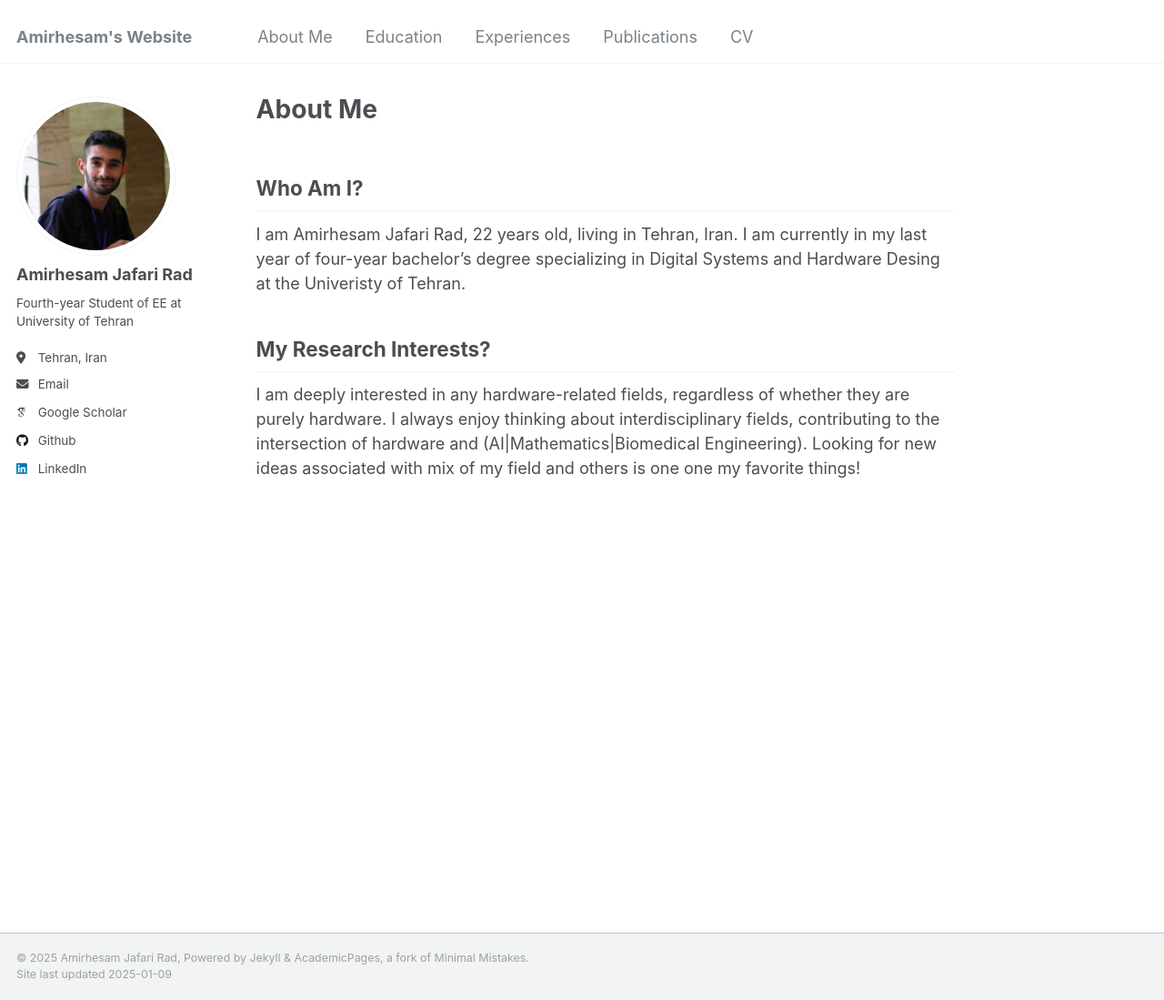
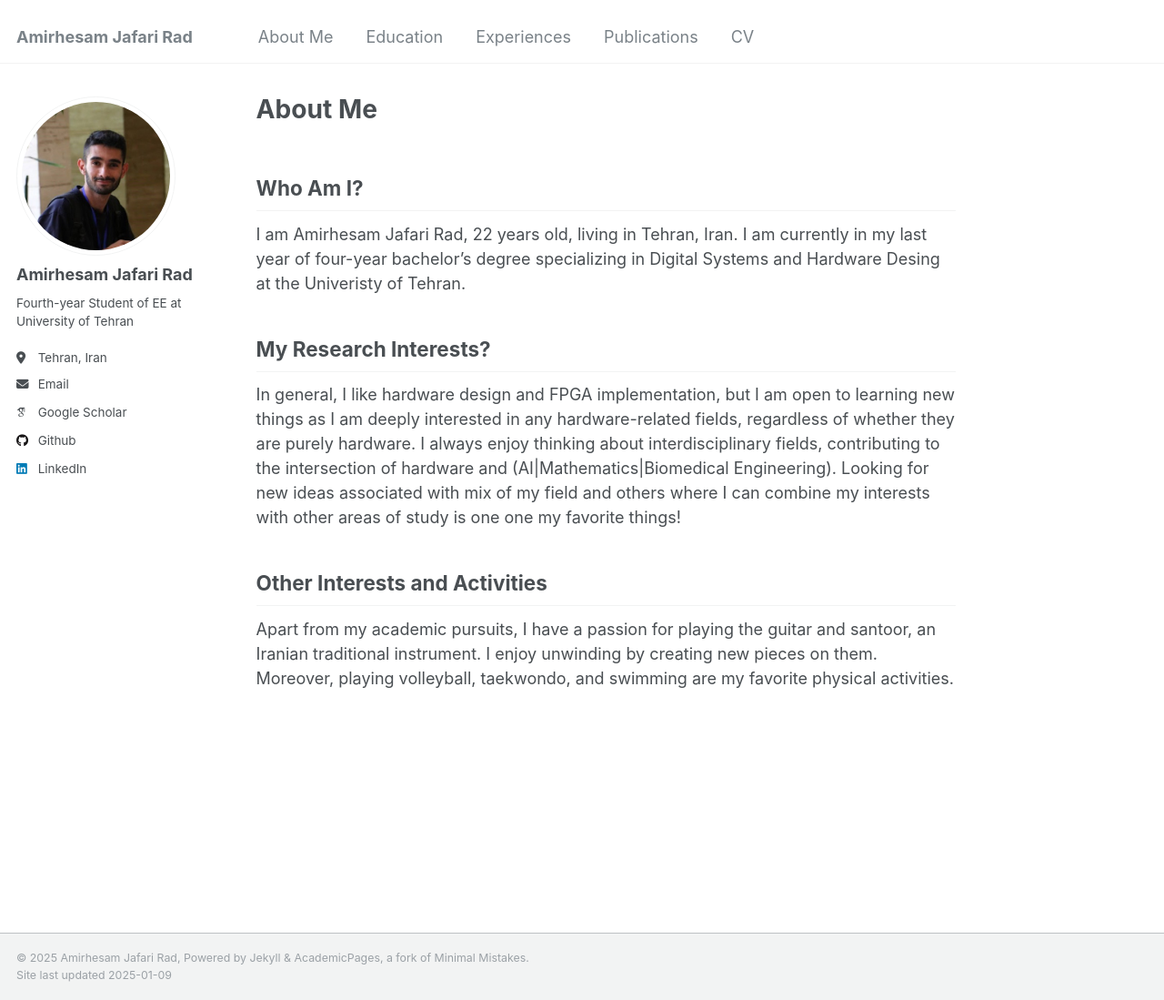
Before and after one commit to amirhjrad/amirhjrad.github.io, a Jekyll site: the page built from _pages/about.md, in a window 1280 px wide and 1099 px high. Shown: the whole window at 91% size. Built offline with Jekyll 4.4.1, drawn with Linux system fonts in a browser that asks for light colours; some web fonts are replaced.

Commit message:
modified:   _config.yml 	modified:   _pages/about.md

```diff
--- a/_config.yml
+++ b/_config.yml
@@ -8,7 +8,7 @@
 
 # Basic Site Settings
 locale                   : "en-US"
-title                    : "Amirhesam's Website"
+title                    : "Amirhesam Jafari Rad"
 title_separator          : "-"
 name                     : &name "Amirhesam Jafari Rad"
 description              : &description "personal description"
--- a/_pages/about.md
+++ b/_pages/about.md
@@ -11,4 +11,8 @@ author_profile: true
 I am Amirhesam Jafari Rad, 22 years old, living in Tehran, Iran. I am currently in my last year of four-year bachelor's degree specializing in Digital Systems and Hardware Desing at the Univeristy of Tehran.
 
 ## My Research Interests?
-I am deeply interested in any hardware-related fields, regardless of whether they are purely hardware. I always enjoy thinking about interdisciplinary fields, contributing to the intersection of hardware and (AI|Mathematics|Biomedical Engineering). Looking for new ideas associated with mix of my field and others is one one my favorite things!
+In general, I like hardware design and FPGA implementation, but I am open to learning new things as I am deeply interested in any hardware-related fields, regardless of whether they are purely hardware. I always enjoy thinking about interdisciplinary fields, contributing to the intersection of hardware and (AI|Mathematics|Biomedical Engineering). Looking for new ideas associated with mix of my field and others where I can combine my interests with other areas of study is one one my favorite things!
+
+
+## Other Interests and Activities
+Apart from my academic pursuits, I have a passion for playing the guitar and santoor, an Iranian traditional instrument. I enjoy unwinding by creating new pieces on them. Moreover, playing volleyball, taekwondo, and swimming are my favorite physical activities.
```
